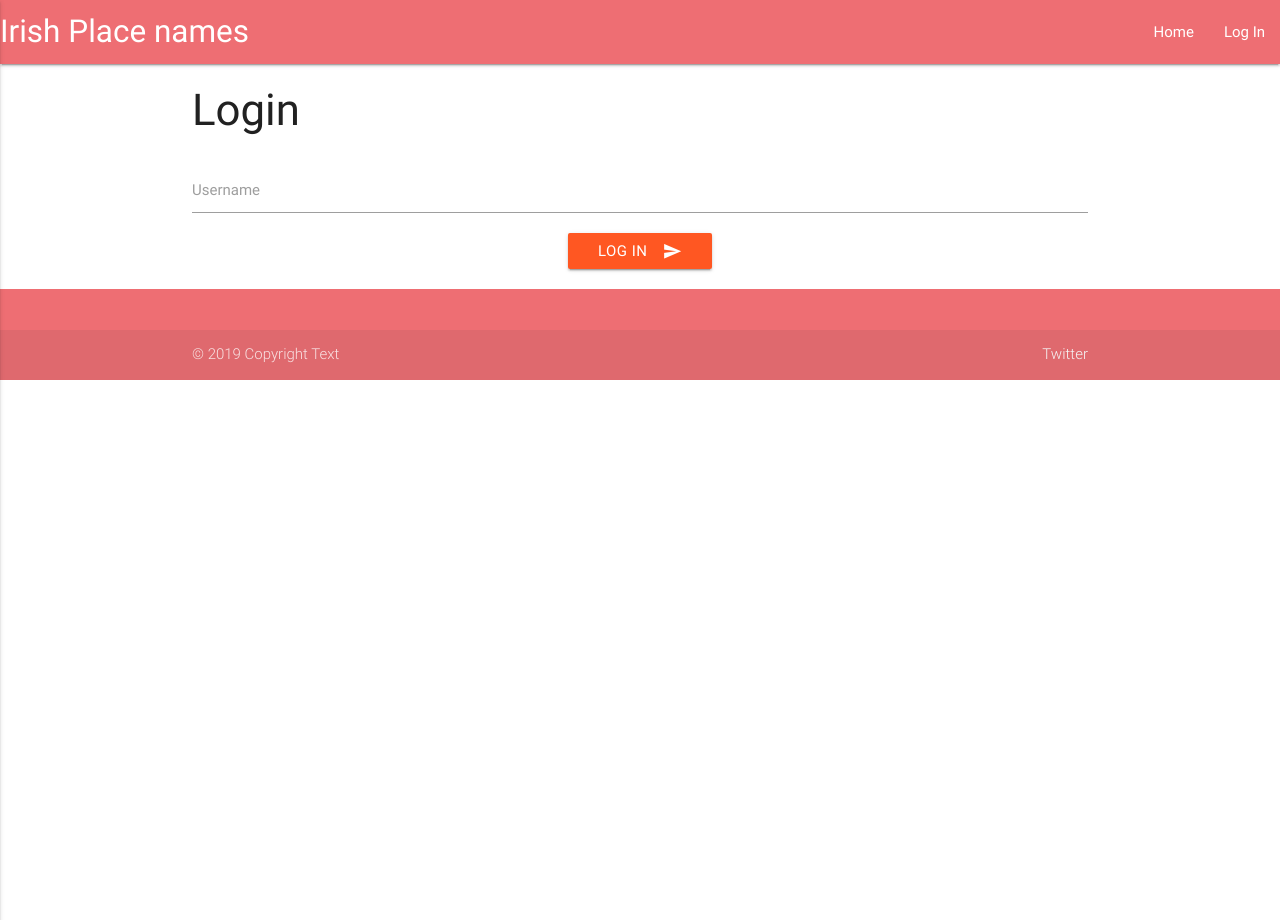
After one commit to michaelhdev/project-3, a Flask app: page /login_page in a window 1280 px wide. The commit adds this page. Run offline with Flask 2, Linux system fonts and the light colour scheme; some libraries are stand-ins or nearby versions.

Commit message:
Added login page and footer

```diff
--- a/app.py
+++ b/app.py
@@ -1,90 +1,112 @@
 import os
-from flask import Flask, render_template, redirect, request, url_for
+from flask import Flask, render_template, redirect, request, url_for, session, flash
 from flask_pymongo import PyMongo
 from bson.objectid import ObjectId
 
 app = Flask(__name__)
-app.config["MONGO_DBNAME"] = 'place_names_site'
-app.config["MONGO_URI"] = os.getenv('MONGO_URI', 'mongodb+srv://root:r00tUser@myfirstcluster-bhsq8.mongodb.net/place_names_site?retryWrites=true&w=majority')
+app.config["MONGO_DBNAME"] = "place_names_site"
+app.secret_key = os.urandom(24)
+app.config["MONGO_URI"] = os.getenv("MONGO_URI", "mongodb+srv://root:r00tUser@myfirstcluster-bhsq8.mongodb.net/place_names_site?retryWrites=true&w=majority")
 
 mongo = PyMongo(app)
 
 
-@app.route('/')
-@app.route('/get_place_names')
+@app.route("/")
+@app.route("/get_place_names")
 def get_place_names():
     return render_template("placeNames.html", place_names=mongo.db.place_names.find())
 
-@app.route('/add_place_name')
+@app.route("/add_place_name")
 def add_place_name():
-    return render_template('addPlaceName.html',
+    return render_template("addPlaceName.html",
                            locations=mongo.db.locations.find())
 
-@app.route('/insert_place_name', methods=['POST'])
+@app.route("/insert_place_name", methods=["POST"])
 def insert_place_name():
     place_names = mongo.db.place_names
     place_names.insert_one(request.form.to_dict())
-    return redirect(url_for('get_place_names'))
+    return redirect(url_for("get_place_names"))
 
-@app.route('/edit_place_name/<place_name_id>')
+@app.route("/edit_place_name/<place_name_id>")
 def edit_place_name(place_name_id):
     the_place_name =  mongo.db.place_names.find_one({"_id": ObjectId(place_name_id)})
     all_locations =  mongo.db.locations.find()
-    return render_template('editPlaceName.html', place_name=the_place_name,
+    return render_template("editPlaceName.html", place_name=the_place_name,
                            locations=all_locations)
 
-@app.route('/update_place_name/<place_name_id>', methods=["POST"])
+@app.route("/update_place_name/<place_name_id>", methods=["POST"])
 def update_place_name(place_name_id):
     place_names = mongo.db.place_names
-    place_names.update( {'_id': ObjectId(place_name_id)},
+    place_names.update( {"_id": ObjectId(place_name_id)},
     {
-        'eng_name':request.form.get('eng_name'),
-        'irl_name':request.form.get('irl_name'),
-        'irl_meaning': request.form.get('irl_meaning'),
-        'history': request.form.get('history'),
-        'location':request.form.get('location')
+        "eng_name":request.form.get("eng_name"),
+        "irl_name":request.form.get("irl_name"),
+        "irl_meaning": request.form.get("irl_meaning"),
+        "history": request.form.get("history"),
+        "location":request.form.get("location")
     })
-    return redirect(url_for('get_place_names'))
+    return redirect(url_for("get_place_names"))
 
-@app.route('/delete_place_name/<place_name_id>')
+@app.route("/delete_place_name/<place_name_id>")
 def delete_place_name(place_name_id):
-    mongo.db.place_names.remove({'_id': ObjectId(place_name_id)})
-    return redirect(url_for('get_place_names'))
+    mongo.db.place_names.remove({"_id": ObjectId(place_name_id)})
+    return redirect(url_for("get_place_names"))
 
-@app.route('/get_locations')
+@app.route("/get_locations")
 def get_locations():
-    return render_template('locations.html',
+    return render_template("locations.html",
                            locations=mongo.db.locations.find())
 
-@app.route('/edit_location/<location_id>')
+@app.route("/edit_location/<location_id>")
 def edit_location(location_id):
-    return render_template('editLocation.html',
+    return render_template("editLocation.html",
                            location=mongo.db.locations.find_one(
-                           {'_id': ObjectId(location_id)}))
+                           {"_id": ObjectId(location_id)}))
 
 
-@app.route('/update_location/<location_id>', methods=['POST'])
+@app.route("/update_location/<location_id>", methods=["POST"])
 def update_location(location_id):
     mongo.db.locations.update(
-        {'_id': ObjectId(location_id)},
-        {'location_name': request.form.get('location_name')})
-    return redirect(url_for('get_locations'))
+        {"_id": ObjectId(location_id)},
+        {"location_name": request.form.get("location_name")})
+    return redirect(url_for("get_locations"))
 
-@app.route('/delete_location/<location_id>')
+@app.route("/delete_location/<location_id>")
 def delete_location(location_id):
-    mongo.db.locations.remove({'_id': ObjectId(location_id)})
-    return redirect(url_for('get_locations'))
+    mongo.db.locations.remove({"_id": ObjectId(location_id)})
+    return redirect(url_for("get_locations"))
 
-@app.route('/insert_location', methods=['POST'])
+@app.route("/insert_location", methods=["POST"])
 def insert_location():
-    location_doc = {'location_name': request.form.get('location_name')}
+    location_doc = {"location_name": request.form.get("location_name")}
     mongo.db.locations.insert_one(location_doc)
-    return redirect(url_for('get_locations'))
+    return redirect(url_for("get_locations"))
 
 
-@app.route('/add_location')
+@app.route("/add_location")
 def add_location():
-    return render_template('addLocation.html')
+    return render_template("addLocation.html")
+
+@app.route("/login_page")
+def login_page():
+    return render_template("login.html")
+
+@app.route("/login", methods=["POST"])
+def login():
+
+    users = mongo.db.users
+    user = users.find_one({"username": request.form["username"].lower()})
+
+    if user:
+        session['username'] = request.form['username'].lower()
+        name = user["name"].split(" ")[0]
+        session['name'] = name
+        session['admin'] = user["admin"]
+        return redirect(url_for("placeNames"))
+    else:
+        # user not found! -  Not registered/typo
+        flash("Username '{}' is invalid. Please sign up!".format(request.form["username"].lower()))
+        return redirect(url_for("login_page"))
 
 if __name__ == '__main__':
     app.run(host=os.environ.get('IP'),
--- a/templates/base.html
+++ b/templates/base.html
@@ -14,14 +14,38 @@
                 <a href="{{url_for('get_place_names')}}" class="brand-logo">Irish Place names</a>
                 <a href="#" data-activates="mobile-demo" class="button-collapse"><i class="material-icons">menu</i></a>
                 <ul id="nav-mobile" class="right hide-on-med-and-down">
+                    {% if session['username'] %}
+                    <li><a href="#">Welcome {{ session['name'].title() }}</a></li>
                     <li><a href="{{url_for('get_place_names')}}">Home</a></li>
                     <li><a href="{{url_for('add_place_name')}}">New Place Name</a></li>
+                    <li><a href="#">Log Out</a></li>
+                    {% if session['admin'] %}
+                    <li><a href="{{url_for('get_place_names')}}">Home</a></li>
+                     <li><a href="{{url_for('add_place_name')}}">New Place Name</a></li>
                     <li><a href="{{url_for('get_locations')}}">Manage Locations</a></li>
+                     <li><a href="#">Log Out</a></li>
+                    {% endif %}
+                    {% else %}
+                    <li><a href="{{url_for('get_place_names')}}">Home</a></li>
+                    <li><a href="{{url_for('login_page')}}">Log In</a></li>
+                    {% endif %}
                 </ul>
                 <ul class="side-nav" id="mobile-demo">
+                     {% if session['username'] %}
+                    <li><a href="#">Welcome {{ session['name'].title() }}</a></li>
                     <li><a href="{{url_for('get_place_names')}}">Home</a></li>
                     <li><a href="{{url_for('add_place_name')}}">New Place Name</a></li>
+                    <li><a href="#">Log Out</a></li>
+                    {% if session['admin'] %}
+                    <li><a href="{{url_for('get_place_names')}}">Home</a></li>
+                     <li><a href="{{url_for('add_place_name')}}">New Place Name</a></li>
                     <li><a href="{{url_for('get_locations')}}">Manage Locations</a></li>
+                     <li><a href="#">Log Out</a></li>
+                    {% endif %}
+                    {% else %}
+                    <li><a href="{{url_for('get_place_names')}}">Home</a></li>
+                    <li><a href="{{url_for('login_page')}}">Log In</a></li>
+                    {% endif %}
                 </ul>
             </div>
         </nav>
@@ -41,6 +65,23 @@
 
         })
     </script>
+    <footer class="page-footer">
+          <div class="container">
+            <div class="row">
+              <div class="col l6 s12">
+
+              </div>
+              <div class="col l4 offset-l2 s12">
+              </div>
+            </div>
+          </div>
+          <div class="footer-copyright">
+            <div class="container">
+            © 2019 Copyright Text
+            <a class="grey-text text-lighten-4 right" href="#!">Twitter</a>
+            </div>
+          </div>
+        </footer>
 </body>
 
 </html>
--- /dev/null
+++ b/templates/login.html
@@ -0,0 +1,31 @@
+{% extends 'base.html'%}
+
+{% block content %}
+<h3>Login</h3>
+<form action="{{ url_for('login') }}" method="POST">
+                <div class="row">
+                     <div class="input-field col s12">
+                        <input id="username" name="username" type="text" class="validate" minlength="2" required>
+                        <label for="username">Username</label>
+                    </div>
+
+                    <div class="center-align col s12">
+                        <button id="index_submit" class="btn waves-effect waves-light btn_large deep-orange" type="submit">Log in
+                                        <i class="material-icons right">send</i>
+                        </button>
+                    </div>
+
+                    <div>
+                        {% with errors = get_flashed_messages() %}
+                        {% if errors %}
+                        <ul class="center-align ">
+                            {% for error in errors %}
+                            <li><strong>{{ error }}</strong></li>
+                            {% endfor %}
+                        </ul>
+                        {% endif %} {% endwith %}
+                    </div>
+
+                </div>
+            </form>
+{% endblock %}
```
